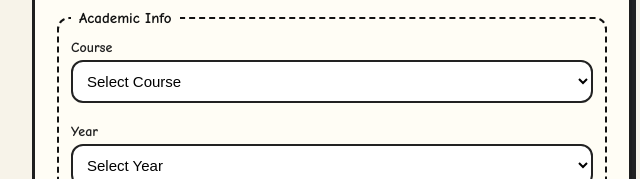
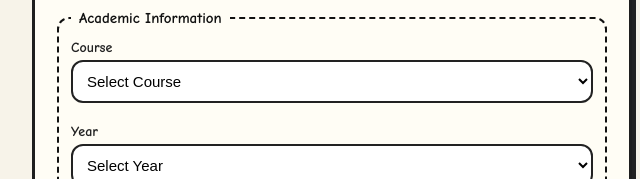
Before and after one commit to rapstarngpinas/JQUERY-REVISED-FORM-VALIDATION-, a plain HTML site: page revised form validation.html in a window 1280 px wide. Shown: the part 433-612 px from the top of the page, 308-948 px from the left. Drawn offline with nearby package versions, Linux system fonts and the light colour scheme.

Commit message:
Update revised form validation.html

```diff
--- a/revised form validation.html
+++ b/revised form validation.html
@@ -186,7 +186,7 @@ legend{
       </fieldset>
 
       <fieldset>
-        <legend>Academic Info</legend>
+        <legend>Academic Information</legend>
 
         <label>Course</label>
         <select id="course" required>
```
